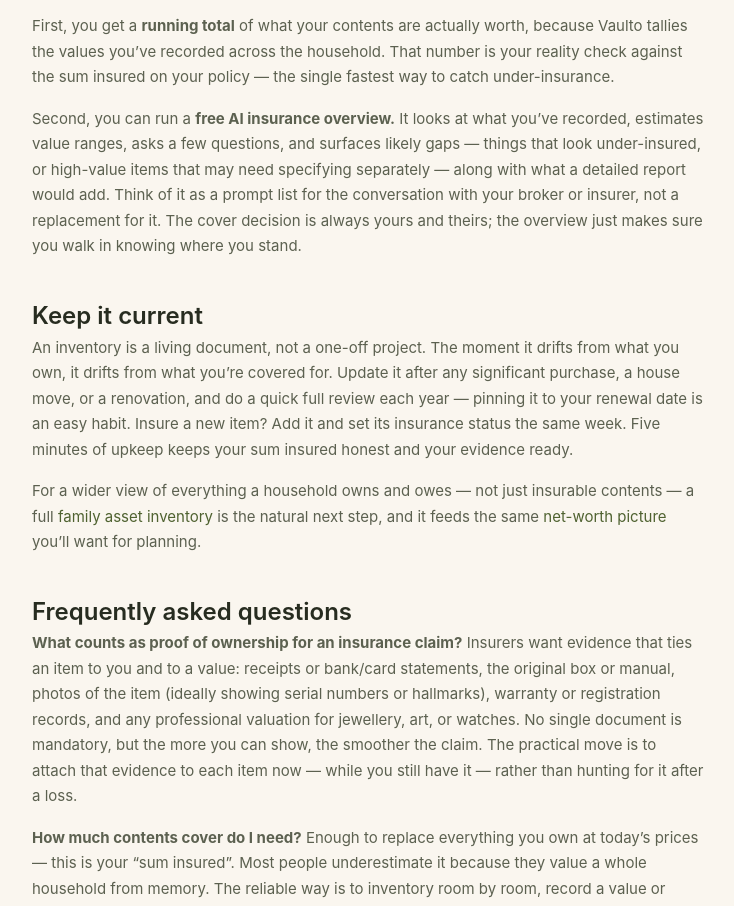
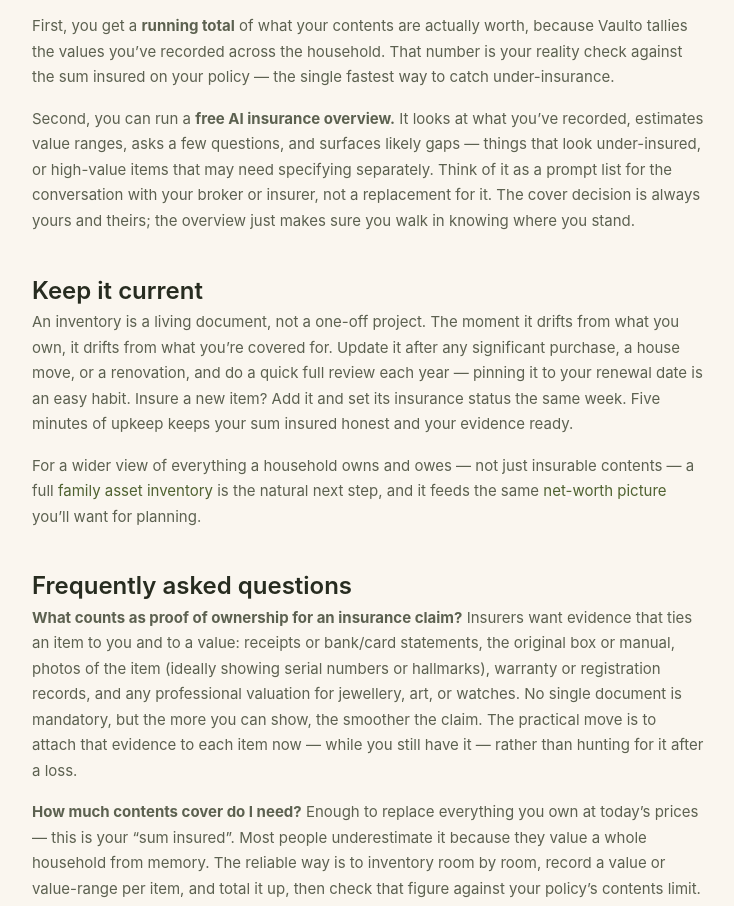
Before and after one commit to aryagavmari-1/vaulto-marketing, an Astro site: page /blog/home-contents-inventory-for-insurance in a window 1280 px wide. Shown: the part 2514-3420 px from the top of the page, without its empty margins (272-1006 px from the left). Built offline with nearby package versions, Linux system fonts and the light colour scheme; Astro itself is replaced by a stand-in of ours; no server answers.

Commit message:
content: use Brand & Trust pre-approved wording for free insurance overview (ARY-1369)
Supersedes the substitution in bc4e62a. ARY-1369 carries a Brand & Trust
pre-approved replacement that drops the clause outright rather than swapping
in another advisory section, so match the reviewed copy exactly instead of
introducing an unreviewed variant.

Co-Authored-By: Paperclip <noreply@paperclip.ing>

```diff
--- a/src/content/blog/home-contents-inventory-for-insurance.md
+++ b/src/content/blog/home-contents-inventory-for-insurance.md
@@ -63,7 +63,7 @@ Once your contents are in one place, two things become possible that a shoebox o
 
 First, you get a **running total** of what your contents are actually worth, because Vaulto tallies the values you've recorded across the household. That number is your reality check against the sum insured on your policy — the single fastest way to catch under-insurance.
 
-Second, you can run a **free AI insurance overview.** It looks at what you've recorded, estimates value ranges, asks a few questions, and surfaces likely gaps — things that look under-insured, or high-value items that may need specifying separately — along with what a detailed report would add. Think of it as a prompt list for the conversation with your broker or insurer, not a replacement for it. The cover decision is always yours and theirs; the overview just makes sure you walk in knowing where you stand.
+Second, you can run a **free AI insurance overview.** It looks at what you've recorded, estimates value ranges, asks a few questions, and surfaces likely gaps — things that look under-insured, or high-value items that may need specifying separately. Think of it as a prompt list for the conversation with your broker or insurer, not a replacement for it. The cover decision is always yours and theirs; the overview just makes sure you walk in knowing where you stand.
 
 ## Keep it current
 
```
